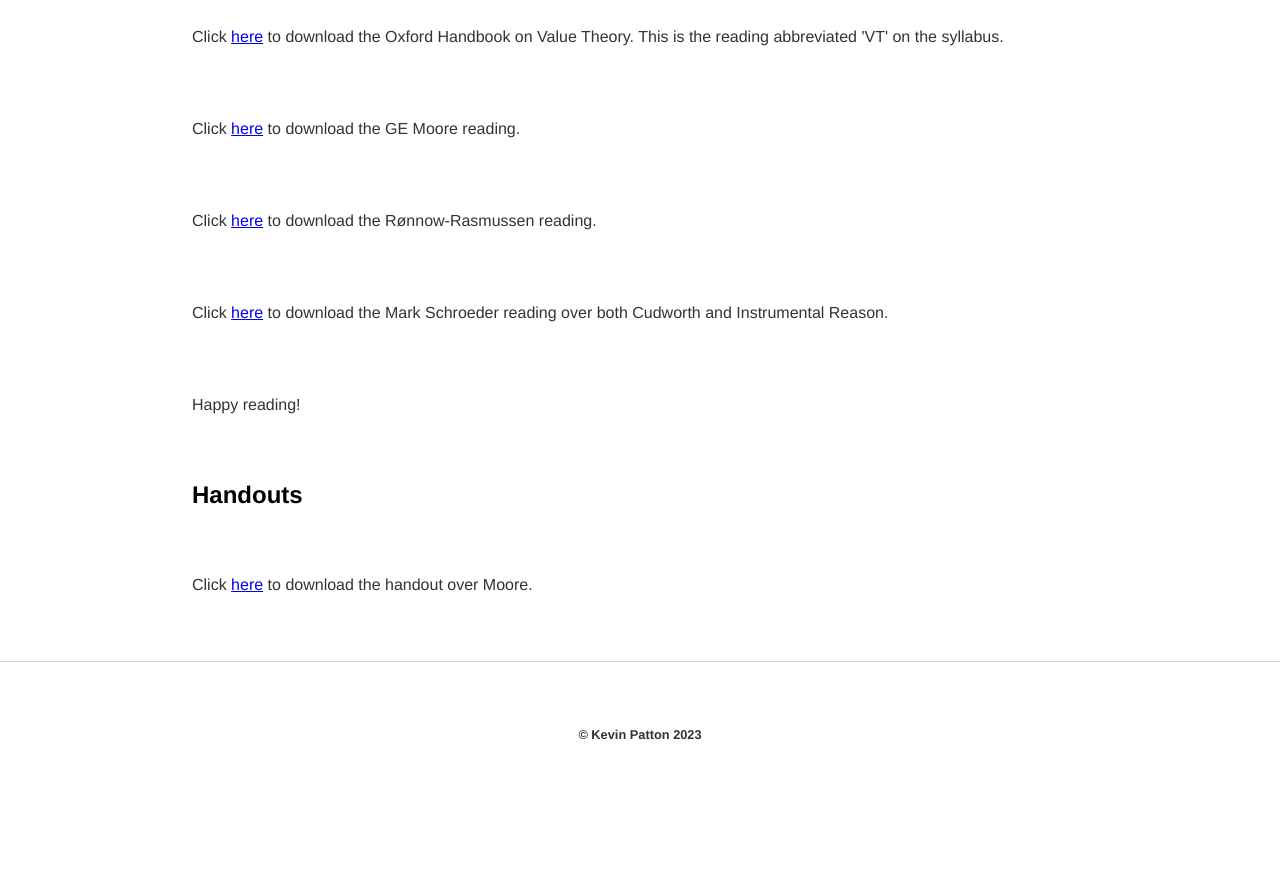
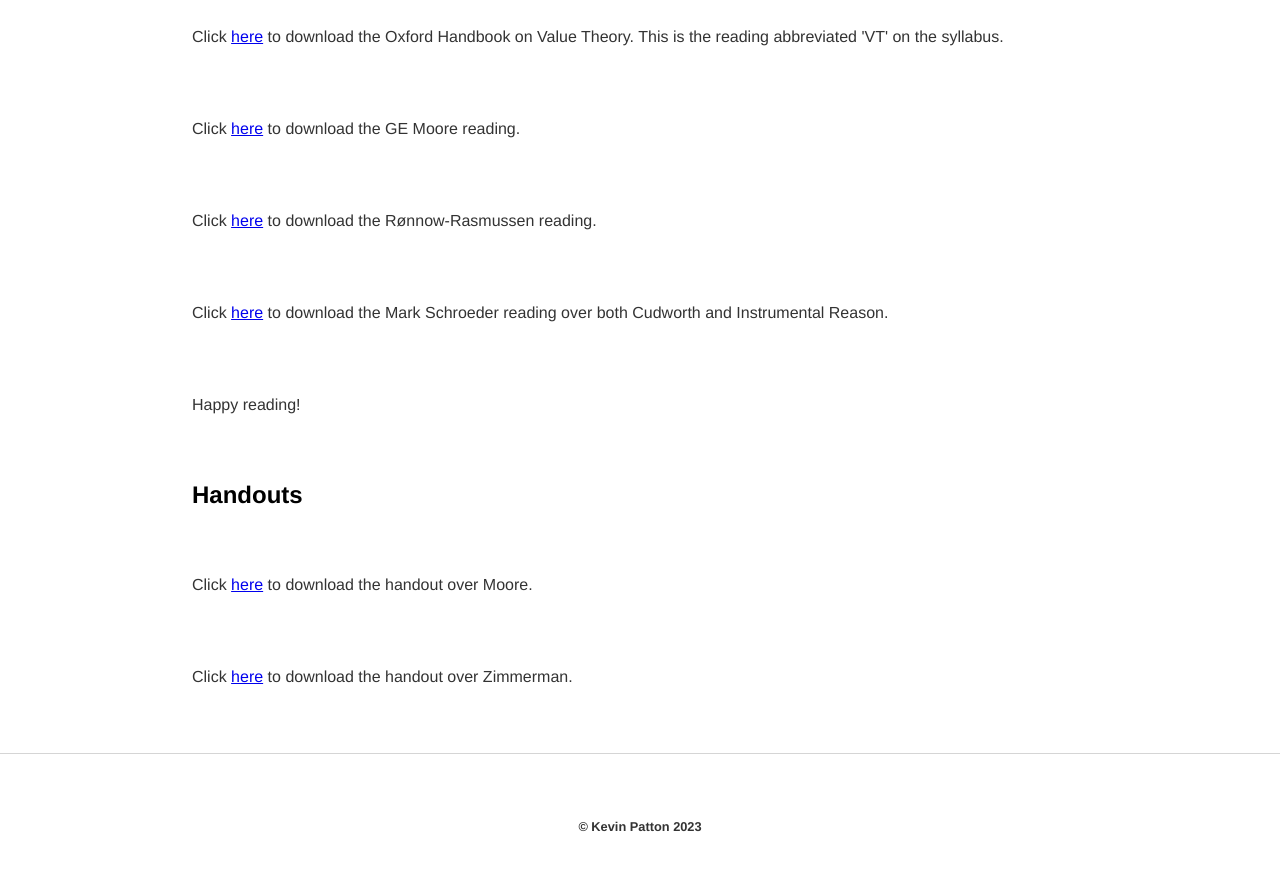
Before and after one commit to kevinjpatton/kevinjpatton.github.io, a Jekyll site: the page built from teaching/phil_3050/index.html, in a window 1280 px wide and 900 px high, scrolled down 632 px. Shown: the top 871 px of the window. Built offline with Jekyll 4.4.1, drawn with Linux system fonts in a browser that asks for light colours; Markdown is read by kramdown in place of the engine named in the settings; before the commit the page ends 1440 px from its top, so only the background shows below that.

Commit message:
Update index.html

```diff
--- a/teaching/phil_3050/index.html
+++ b/teaching/phil_3050/index.html
@@ -15,3 +15,4 @@
 <p>Happy reading!</p>
 <h2>Handouts</h2>
 <p>Click <a href="/teaching/phil_3050/Handout_Moore.pdf" target="_blank">here</a> to download the handout over Moore.</p>
+<p>Click <a href="/teaching/phil_3050/Handout - Zimmerman.pdf" target="_blank">here</a> to download the handout over Zimmerman.</p>
```
